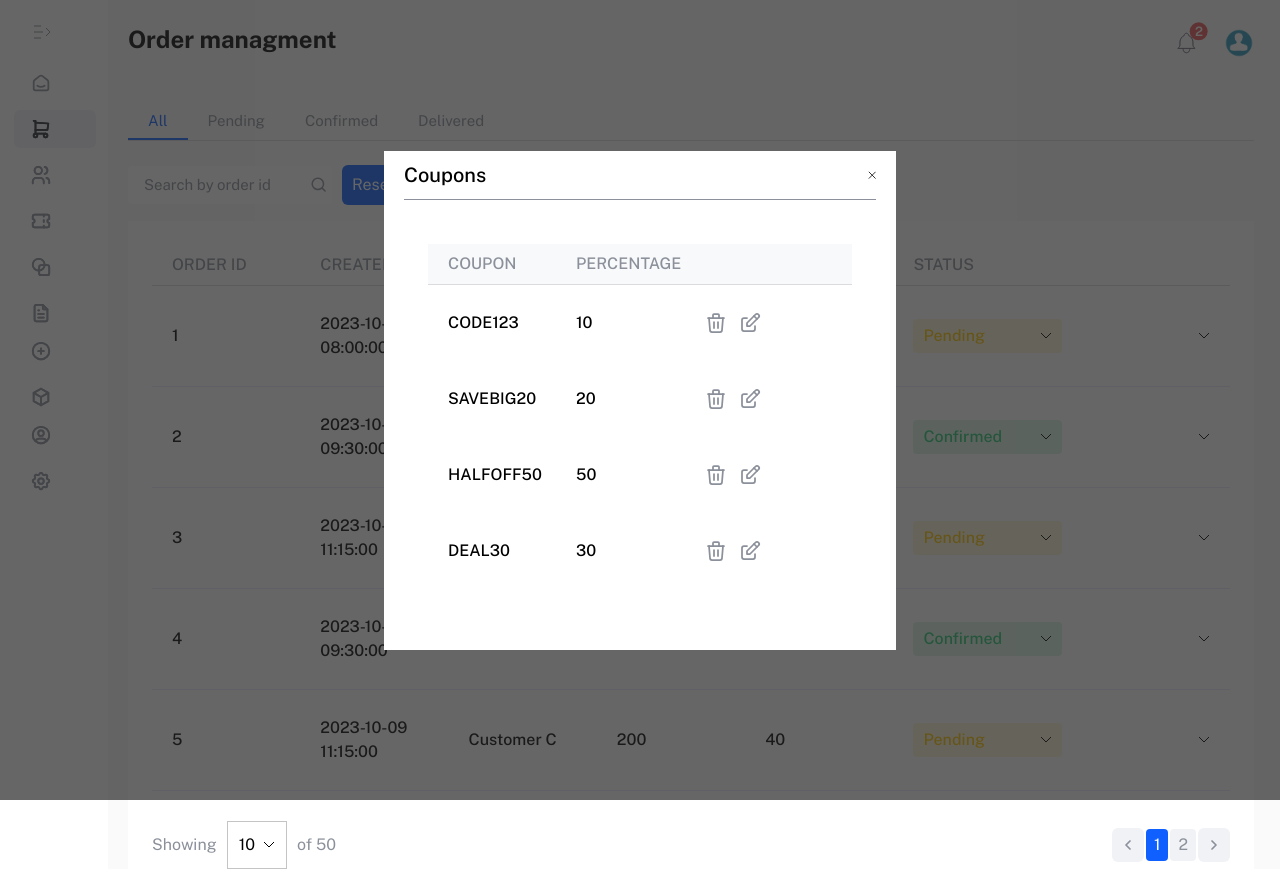
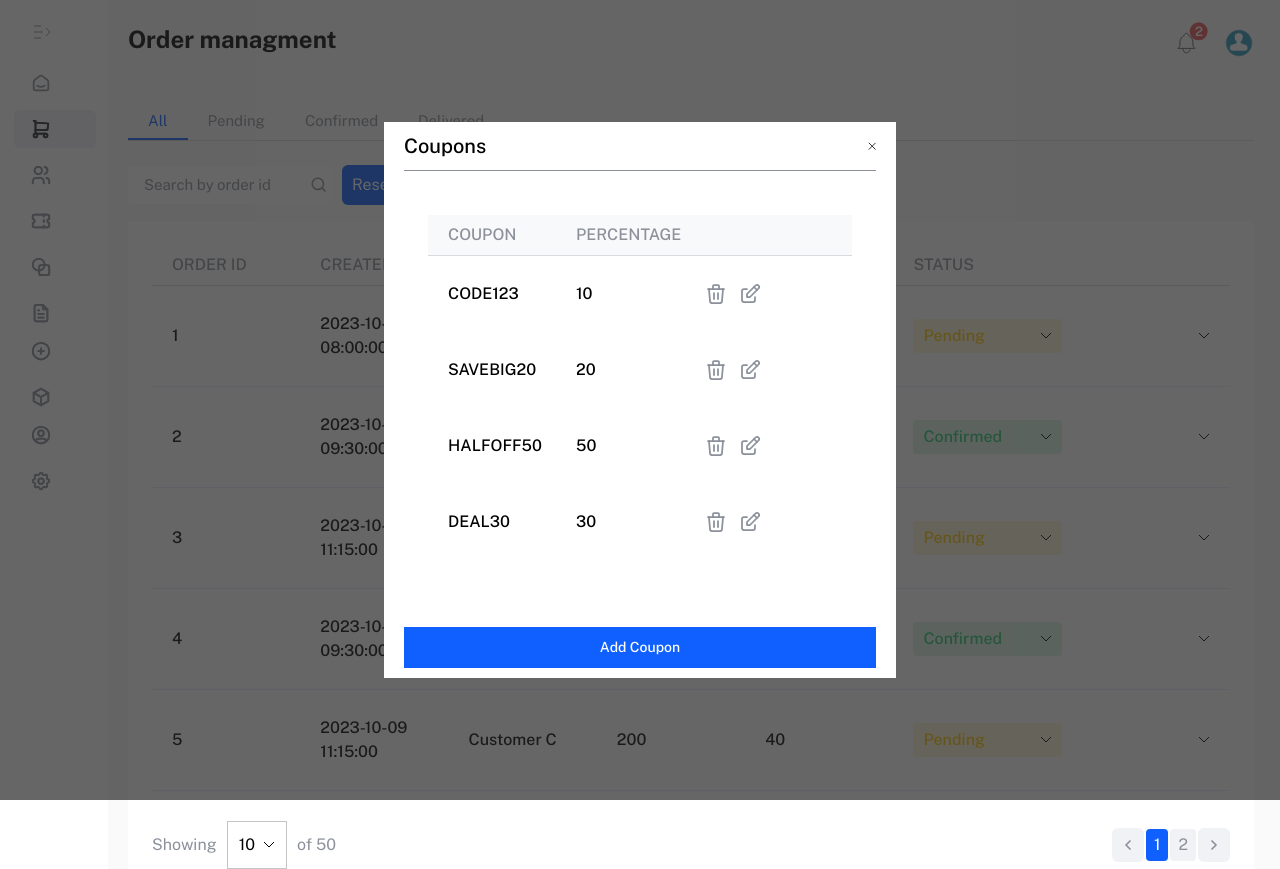
Before and after one commit to SabaKhubashvili/Euphoria_Ecommerce, a Next.js app in the folder Frontend/: page /admin/orders in a window 1280 px wide. Both pictures are taken after a click on the element 41 px from the left and 221 px from the top of the page. Built offline with nearby package versions, Linux system fonts and the light colour scheme.

Commit message:
feat:finished coupon modal

```diff
--- a/Frontend/app/components/Inputs/SecondaryInput.tsx
+++ b/Frontend/app/components/Inputs/SecondaryInput.tsx
@@ -4,7 +4,7 @@ import React from "react";
 
 interface Props {
   placeholder: string;
-  type: "primary" | "secondary";
+  type: "primary" | "secondary" | "third";
   rightSvg?: React.ReactElement;
   onChange?: (e: React.ChangeEvent<HTMLInputElement>) => void;
   onSubmit?: (e: React.FormEvent) => void;
@@ -35,7 +35,9 @@ export const SecondaryInput = ({
           ? `placeholder:text-white text-white border-white py-[14px] px-[12px]  border-[1px]`
           : type === "secondary"
           ? `bg-white placeholder:text-secondaryGray py-[8px] px-[16px] border-[0px] text-[15px] rounded-[4px]`
-          : ""
+          :  type === 'third' ?
+          ' bg-white border-[1px] border-secondaryGray placeholder:text-secondaryGray rounded-[4px] px-[16px] py-[8px]'
+          :''
       }
       `}
             placeholder={placeholder}
@@ -53,14 +55,16 @@ export const SecondaryInput = ({
             onChange={onChange && onChange}
             value={value}
             className={`w-full  outline-none bg-transparent
-            border-[1px]
+
             ${rightSvg && "pr-[28px]"}
       ${
         type === "primary"
-          ? `placeholder:text-white text-white border-white py-[14px] px-[12px]`
+          ? `placeholder:text-white text-white border-white py-[14px] px-[12px] border-[1px]`
           : type === "secondary"
           ? `bg-white placeholder:text-secondaryGray py-[8px] px-[16px] border-[0px] rounded-[4px] text-[15px] `
-          : ""
+          : type === 'third' ?
+          ' bg-white border-[1px] border-secondaryGray placeholder:text-secondaryGray rounded-[4px] px-[16px] py-[8px]'
+          :''
       }
       `}
             placeholder={placeholder}
--- a/Frontend/app/components/admin/container/PageContainer.tsx
+++ b/Frontend/app/components/admin/container/PageContainer.tsx
@@ -12,15 +12,16 @@ import { MainTable } from "../../tables/MainTable";
 import { Icon } from "../../Icon";
 import { WebsiteIcons } from "@/public/Svg/IconsObject";
 import { coupon_codes } from "@/app/constants";
-
+import { SecondaryInput } from "../../Inputs/SecondaryInput";
 
 export const PageContainer = ({ children }: { children: React.ReactNode }) => {
   const [isSidebarOpen, setIsSidebarOpen] = useState<boolean>(false);
   const isAboveSmallScreens = useMediaQuery(smallScreens);
   const isAboveLargeScreens = useMediaQuery(extraLargeScreens);
   const controls = useAnimation();
-  const {isOpen: isCouponModalOpen, onClose: couponModalOnclose} = useCouponModal()
-
+  const { isOpen: isCouponModalOpen, onClose: couponModalOnclose } =
+    useCouponModal();
+  const [addCouponOpen, setAddCouponOpen] = useState<boolean>(false);
 
   const sidebarVariants = useMemo(() => {
     return {
@@ -35,27 +36,54 @@ export const PageContainer = ({ children }: { children: React.ReactNode }) => {
   };
   const couponActions = (
     <div className="flex gap-[10px]">
-      <Icon svg={WebsiteIcons['delete']}/>
-      <Icon svg={WebsiteIcons['edit']}/>
+      <Icon svg={WebsiteIcons["delete"]} />
+      <Icon svg={WebsiteIcons["edit"]} />
     </div>
-  )
+  );
   const couponModalBody = (
     <div className="md:h-[400px] h-full">
       <MainTable
-        topContent={['Coupon','Percentage']}
+        topContent={["Coupon", "Percentage"]}
         actions={couponActions}
         bodyContent={coupon_codes}
         type="secondary"
       />
     </div>
-  )
+  );
+  const couponModalFooter = (
+    <div className="">
+      {addCouponOpen && (
+        <div className={`flex gap-[15px] items-center`}>
+          <div className="flex items-center gap-[10px] w-full">
+          <SecondaryInput placeholder="Code" type="third" />
+          <SecondaryInput placeholder="Percentage" type="third" />
+          </div>
+          <div className="bg-black  h-full text-white  flex-grow
+           border-[1px] text-center text-[14px] font-medium py-[10px] cursor-pointer select-none rounded-[4px]">
+            Create
+          </div>
+        </div>
+      )}
+      <div
+        className="bg-purple text-white text-center text-[14px] font-medium py-[10px] cursor-pointer select-none mt-[16px]"
+        onClick={() => {
+          setAddCouponOpen((prev) => !prev);
+        }}
+      >
+        {!addCouponOpen ? "Add Coupon" : "Close"}
+      </div>
+    </div>
+  );
   return (
-    <div className={` ${PublicSans.className} flex gap-[26px] w-full  justify-between`}>
+    <div
+      className={` ${PublicSans.className} flex gap-[26px] w-full  justify-between`}
+    >
       <Modal
-        title={'Coupons'}
+        title={"Coupons"}
         body={couponModalBody}
         isOpen={isCouponModalOpen}
         onClose={couponModalOnclose}
+        footer={couponModalFooter}
       />
       {isAboveSmallScreens && (
         <motion.div
```
